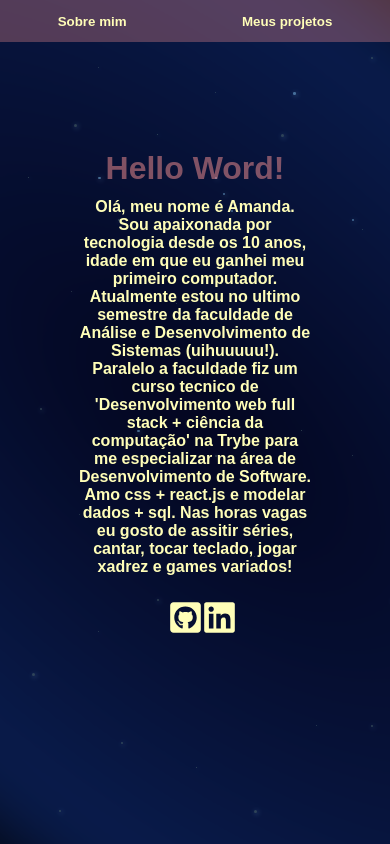
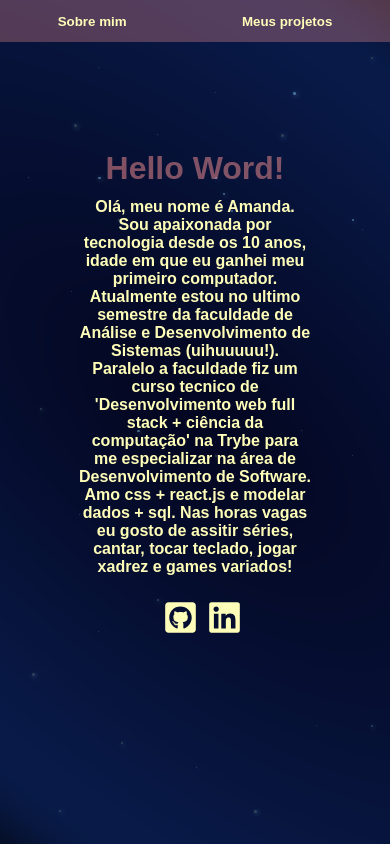
Before and after one commit to amandamachadodev/portfolio-react, a React (Create React App) app: page / in a window 390 px wide. Built offline with nearby package versions, Linux system fonts and the light colour scheme.

Commit message:
fix: :sparkles: espaçamentos entre icones e cards

```diff
--- a/src/Components/ProjetoCards/ProjetoCards.css
+++ b/src/Components/ProjetoCards/ProjetoCards.css
@@ -79,9 +79,20 @@ h1 {
     text-align: center;
 }
 
+
 @media (min-width: 280px) {
     .projetos {
       width: 200px;
+    }
+
+    .botao:nth-child(2) {
+        margin-left: 10%;
+    }
+}
+
+@media (min-width: 281px) {
+    .projetos {
+      width: 250px;
     }
 
     .botao:nth-child(2) {
--- a/src/Pages/Home/Home.css
+++ b/src/Pages/Home/Home.css
@@ -51,14 +51,14 @@ p {
 }
 
 @media (max-width: 1024px) {
-    .icons a:nth-child(2) {
+    .icon:nth-child(2) {
         margin-left: 3%;
     }
 }
 
 @media (max-width: 425px) {
     .icons a:nth-child(2) {
-        margin-left: 6%;
+        margin-left: 10%;
     }
 }
 
```
